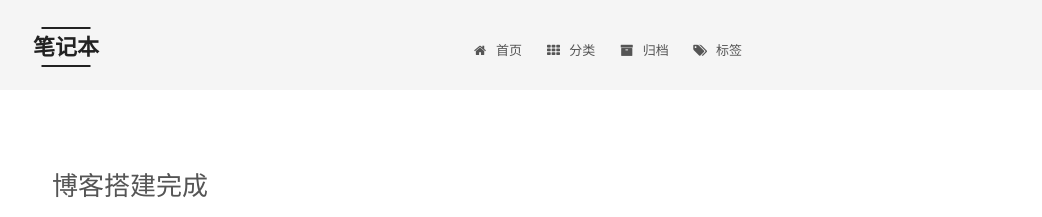
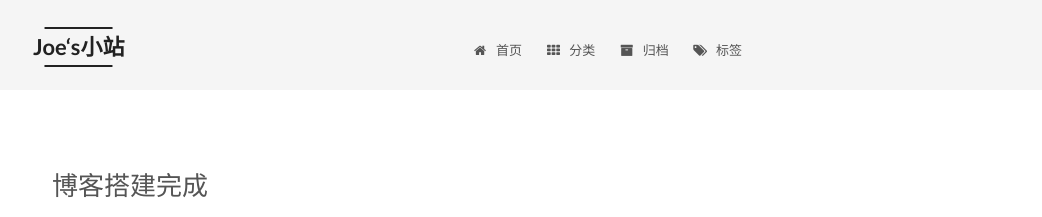
Before and after one commit to qqqjoe/qqqjoe.github.io, a Jekyll site: the page built from index.html, in a window 1280 px wide. Shown: the top 217 px of the page, without its empty margins (238-1280 px from the left). Built offline with Jekyll 4.4.1, drawn with Linux system fonts in a browser that asks for light colours; the list of posts is cut into pages by our own code.

Commit message:
Update _config.yml

```diff
--- a/_config.yml
+++ b/_config.yml
@@ -4,7 +4,7 @@
 # ---------------------------------------------------------------
 
 # Site
-title: 笔记本
+title: Joe‘s小站
 subtitle:
 description: Joe's 学习笔记
 author: qqq Joe
```
